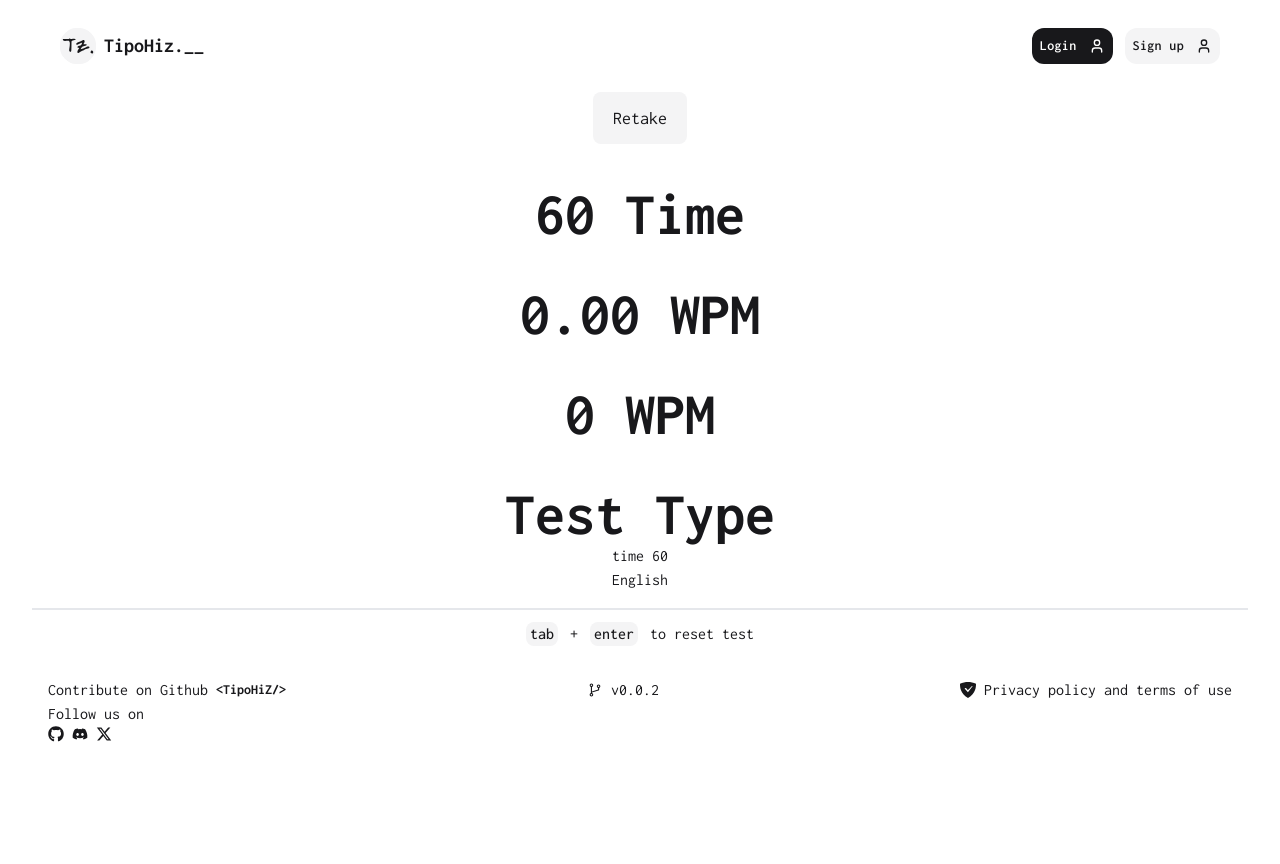
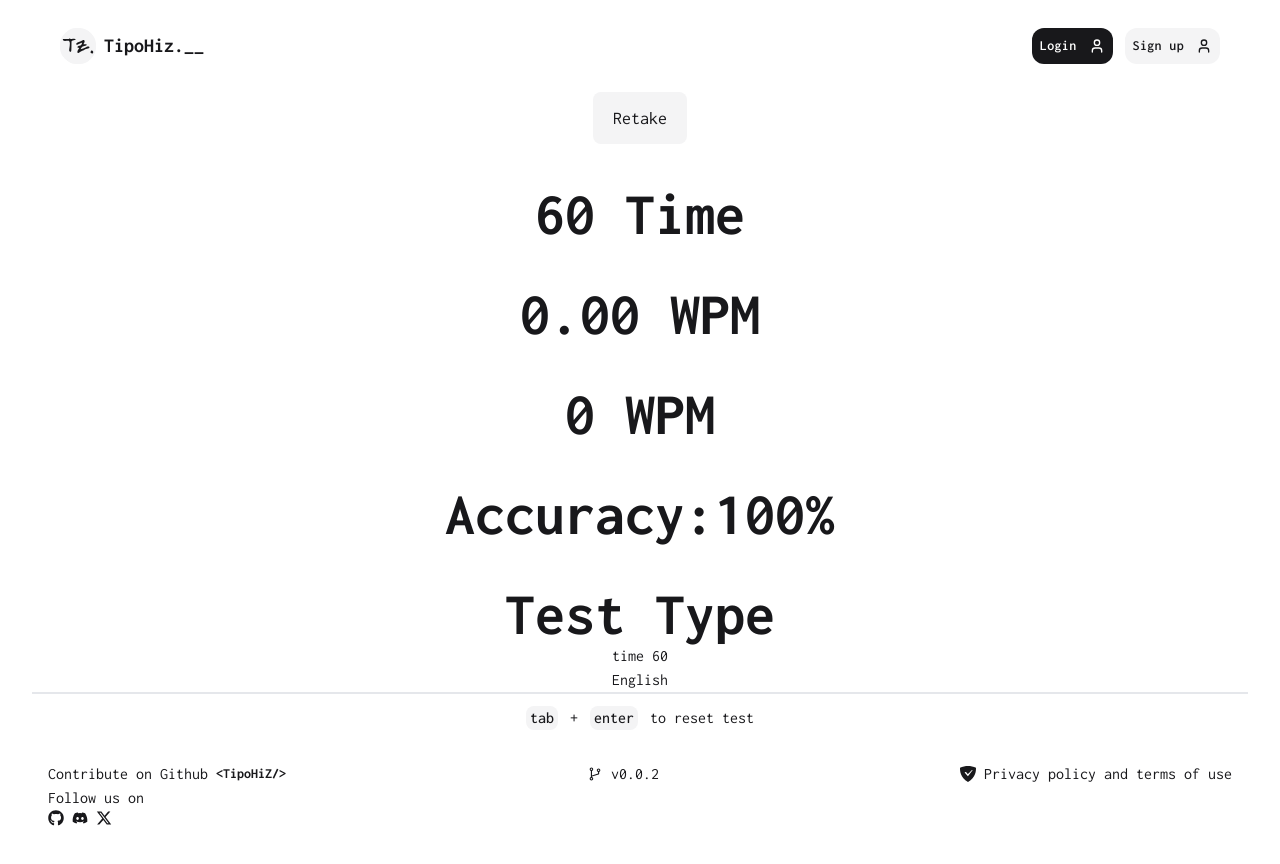
Before and after one commit to JhohannesK/TipoHiZ, a Next.js app: page /results in a window 1280 px wide. Shown: the top 864 px of the page. Before the commit the page ends 800 px from the top, so only its background shows below. Built offline with nearby package versions, Linux system fonts and the light colour scheme; what simple-zustand-devtools would draw is missing.

Commit message:
feat: Accuracy feature is added

```diff
--- a/app/(Base)/results/page.tsx
+++ b/app/(Base)/results/page.tsx
@@ -2,7 +2,11 @@
 import React from 'react';
 import Link from 'next/link';
 import { userConfigStore, wordStore } from '@/store';
-import { accurateWPM, grossWPM } from '@/helpers/utils/util';
+import {
+   accuratePercentage,
+   accurateWPM,
+   grossWPM,
+} from '@/helpers/utils/util';
 
 export default function ResultsPage() {
    const { typedEntries, errorCount } = wordStore.getState();
@@ -11,7 +15,7 @@ export default function ResultsPage() {
    const rawWpm = grossWPM(typedEntries, time);
 
    const accurateWpm = accurateWPM(errorCount, typedEntries, time);
-
+   const accuracyPrecentage = accuratePercentage(errorCount, typedEntries);
    return (
       <div className="flex flex-col items-center gap-10 justify-center text-input">
          <Link
@@ -29,6 +33,11 @@ export default function ResultsPage() {
          <div>
             <h2 className="text-6xl font-bold">{rawWpm} WPM</h2>
          </div>
+         <div>
+            <h2 className="text-6xl font-bold">
+               Accuracy:{accuracyPrecentage}%
+            </h2>
+         </div>
          <div className="text-center">
             <h2 className="text-6xl font-bold">Test Type</h2>
             <p>{category + ' ' + time}</p>
--- a/helpers/utils/util.ts
+++ b/helpers/utils/util.ts
@@ -38,3 +38,11 @@ export const accurateWPM = (
    const wordsTyped = typedEntries / 5;
    return Math.max((wordsTyped - errorCount) / minutes, 0);
 };
+
+export const accuratePercentage = (
+   errorCount: number,
+   typedEntries: number
+) => {
+   if (typedEntries === 0) return 100;
+   return Math.round((errorCount / typedEntries) * 100);
+};
```
